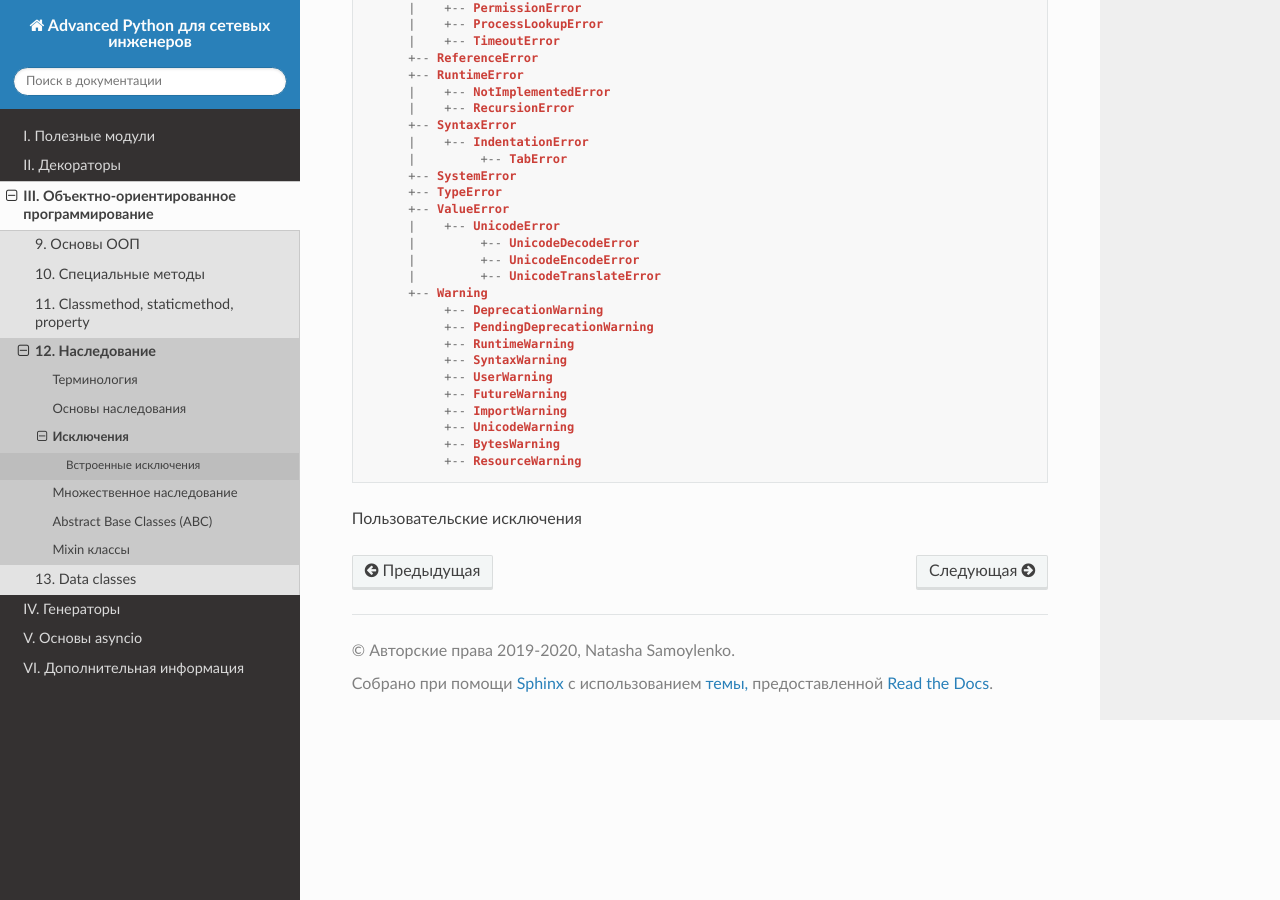
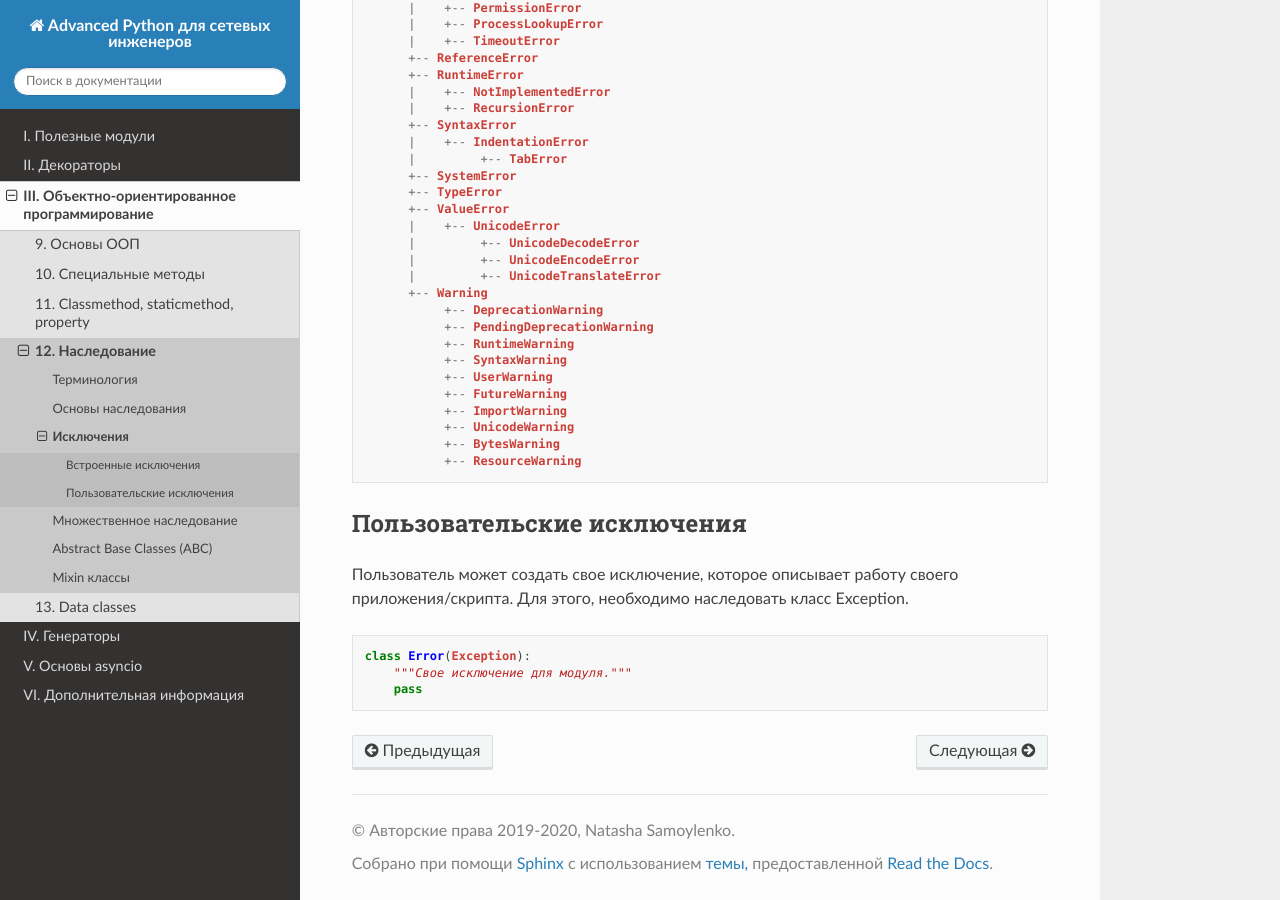
Before and after one commit to natenka/advpyneng-book, a Sphinx documentation site: the page built from docs/source/book/12_oop_inheritance/exceptions.rst, in a window 1280 px wide and 900 px high, scrolled down 858 px. Built offline with Sphinx 7.4.7 and the Read the Docs theme 2.0.0, drawn with Linux system fonts in a browser that asks for light colours; pages that are not in the unit, such as notebooks, are missing from menus.

Commit message:
Дополнение к статье
Дополнил Пользовательские исключения

```diff
--- a/docs/source/book/12_oop_inheritance/exceptions.rst
+++ b/docs/source/book/12_oop_inheritance/exceptions.rst
@@ -73,3 +73,12 @@
 
 
 Пользовательские исключения
+~~~~~~~~~~~~~~~~~~~~~~~~
+
+Пользователь может создать свое исключение, которое описывает работу своего приложения/скрипта. Для этого, необходимо наследовать класс Exception.
+
+.. code:: python
+
+    class Error(Exception):
+        """Свое исключение для модуля."""
+        pass
```
